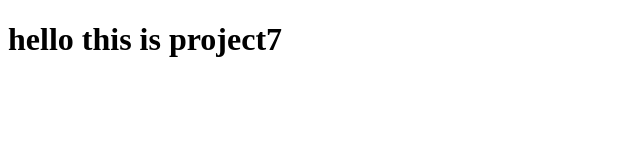
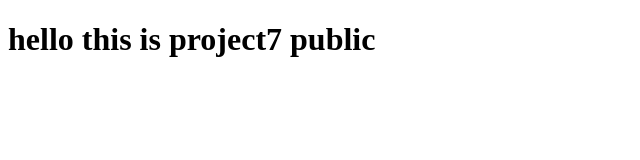
Before and after one commit to bishwanath4u/project7, a plain HTML site: page index.html in a window 1280 px wide. Shown: the whole page, without its empty margins (0-640 px from the left). Drawn offline with Linux system fonts and the light colour scheme.

Commit message:
modification added

```diff
--- a/index.html
+++ b/index.html
@@ -6,6 +6,6 @@
     <title>Document</title>
 </head>
 <body>
-    <h1>hello this is project7</h1>
+    <h1>hello this is project7 public</h1>
 </body>
 </html>
```
